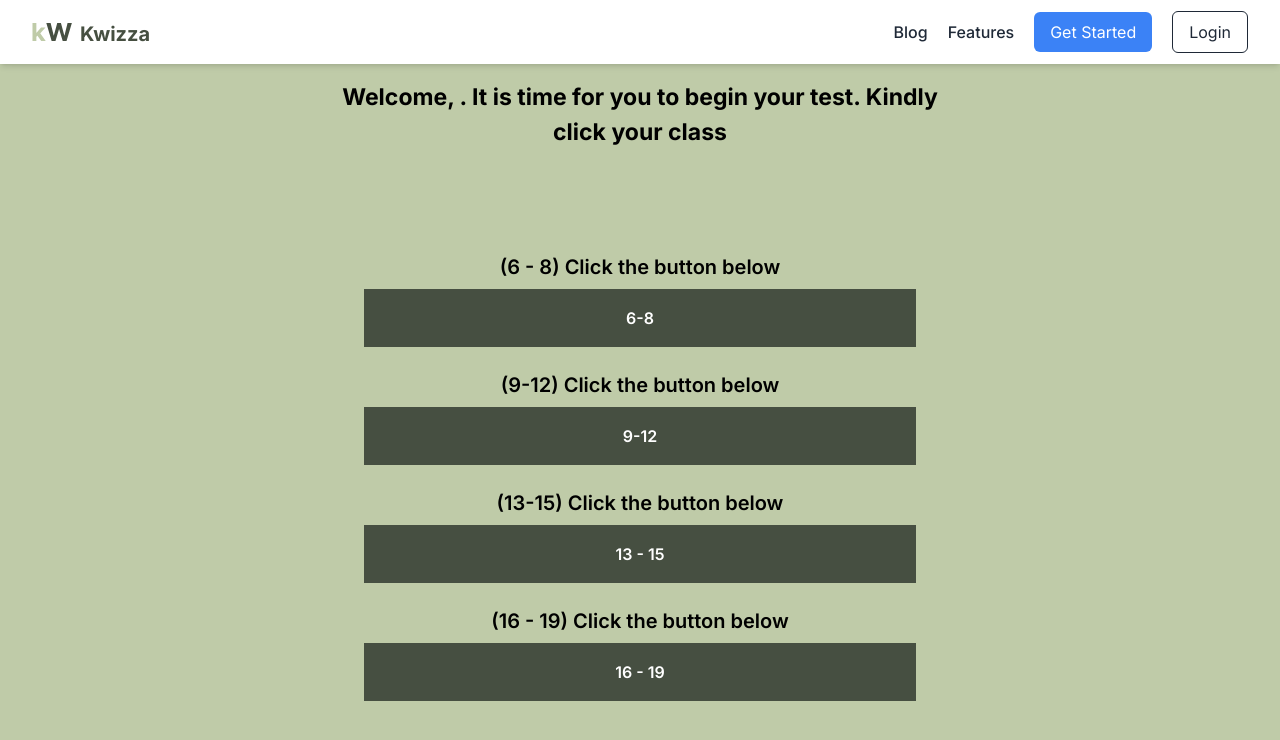
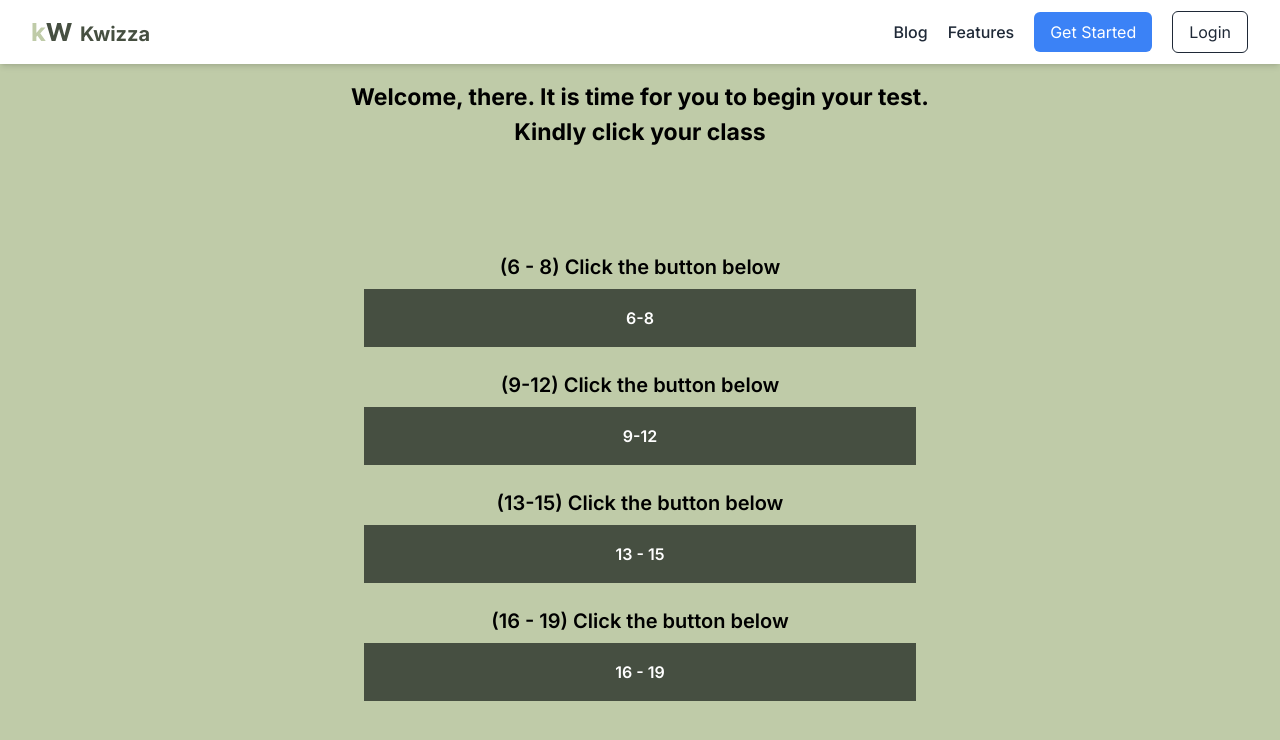
Before and after one commit to Aduwoayooluwa/kwizza-app, a Next.js app: page /quiz in a window 1280 px wide. Shown: the top 740 px of the page. Built offline with nearby package versions, Linux system fonts and the light colour scheme.

Commit message:
ft/added username, soting in localstorage

```diff
--- a/src/app/quiz/page.tsx
+++ b/src/app/quiz/page.tsx
@@ -7,14 +7,14 @@ import React from 'react'
 type Props = {}
 
 const page = (props: Props) => {
-    const username =  sessionStorage.getItem('username')!
+    //const username =  sessionStorage.getItem('username')!
     return (
         <div className='flex flex-col items-center bg-secondary h-screen w-full'>
             <Navbar />
 
             <main className='py-20 w-full h-full grid place-items-center'>
                 <div className='w-full md:w-[600px]  grid place-items-center'>
-                    <p className='font-bold text-[23px] md:-[32px] text-center'>Welcome, { username }. It is time for you to begin your test. Kindly click your class</p>
+                    <p className='font-bold text-[23px] md:-[32px] text-center'>Welcome, { "there" }. It is time for you to begin your test. Kindly click your class</p>
 
                     <section className='w-full mt-20 px-6'>
                     <div className='my-6'>
```
